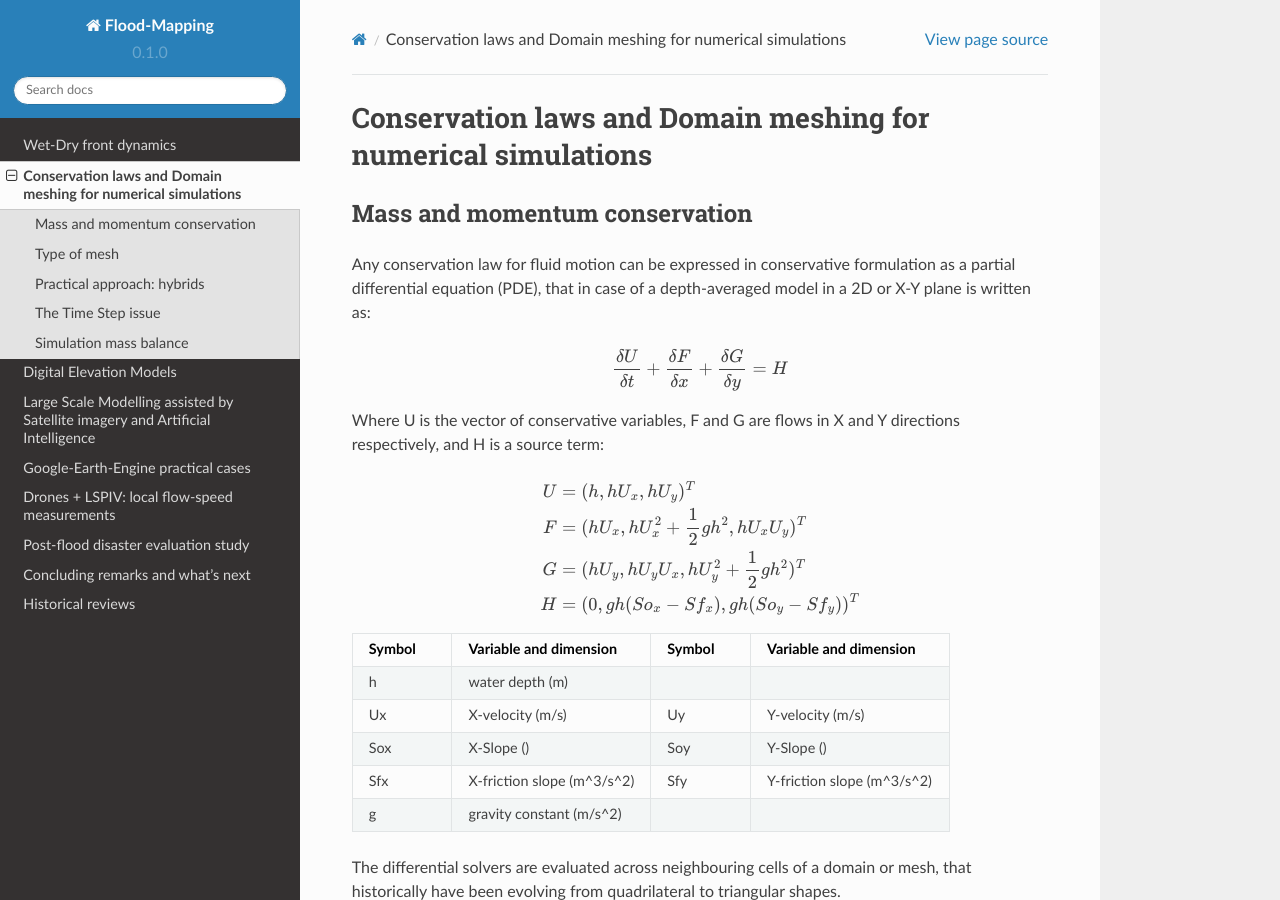
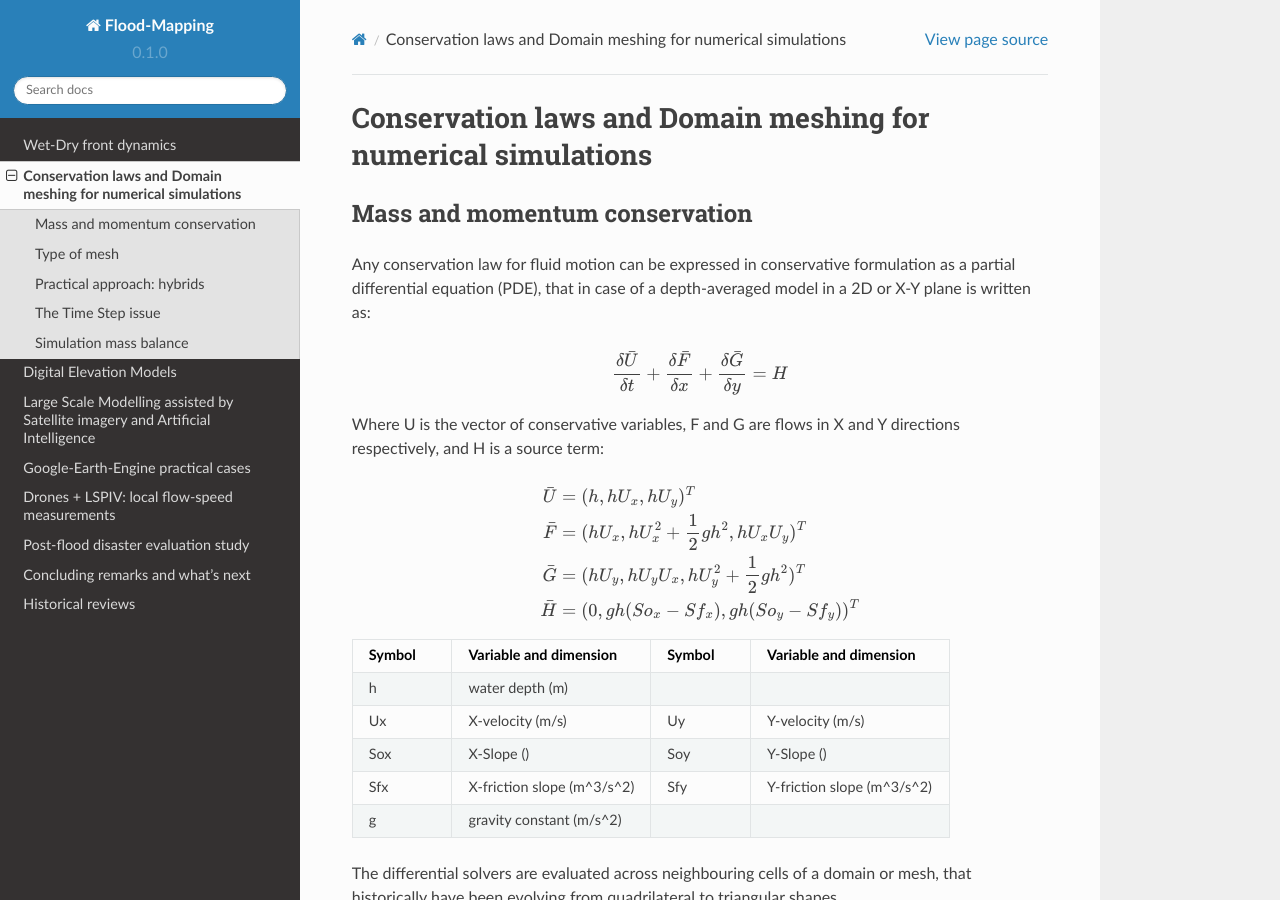
Before and after one commit to ivillamadrid/FloodMapping, a Sphinx documentation site: the page built from docs/source/claws.rst, in a window 1280 px wide and 900 px high. Built offline with Sphinx 7.4.7 and the Read the Docs theme 2.0.0, drawn with Linux system fonts in a browser that asks for light colours.

Commit message:
Update claws.rst

```diff
--- a/docs/source/claws.rst
+++ b/docs/source/claws.rst
@@ -7,19 +7,19 @@ Any conservation law for fluid motion can be expressed in conservative formulati
 
 .. math::
 
-   \frac{\delta U} {\delta t} + \frac{\delta F} {\delta x} + \frac{\delta G} {\delta y}=H
+   \frac{\delta \bar U} {\delta t} + \frac{\delta \bar F} {\delta x} + \frac{\delta \bar G} {\delta y}=H
 
 Where U is the vector of conservative variables, F and G are flows in X and Y directions respectively, and H is a source term:
 
 .. math::
 
-   U &=(h, hU_x, hU_y)^T
+   \bar U &=(h, hU_x, hU_y)^T
 
-   F &=(hU_x, hU^2_x+\frac{1}{2}gh^2, hU_xU_y)^T
+   \bar F &=(hU_x, hU^2_x+\frac{1}{2}gh^2, hU_xU_y)^T
 
-   G &=(hU_y, hU_yU_x, hU^2_y+\frac{1}{2}gh^2)^T
+   \bar G &=(hU_y, hU_yU_x, hU^2_y+\frac{1}{2}gh^2)^T
 
-   H &=(0, gh(So_x-Sf_x), gh(So_y-Sf_y))^T
+   \bar H &=(0, gh(So_x-Sf_x), gh(So_y-Sf_y))^T
 
 
 .. list-table::
```
